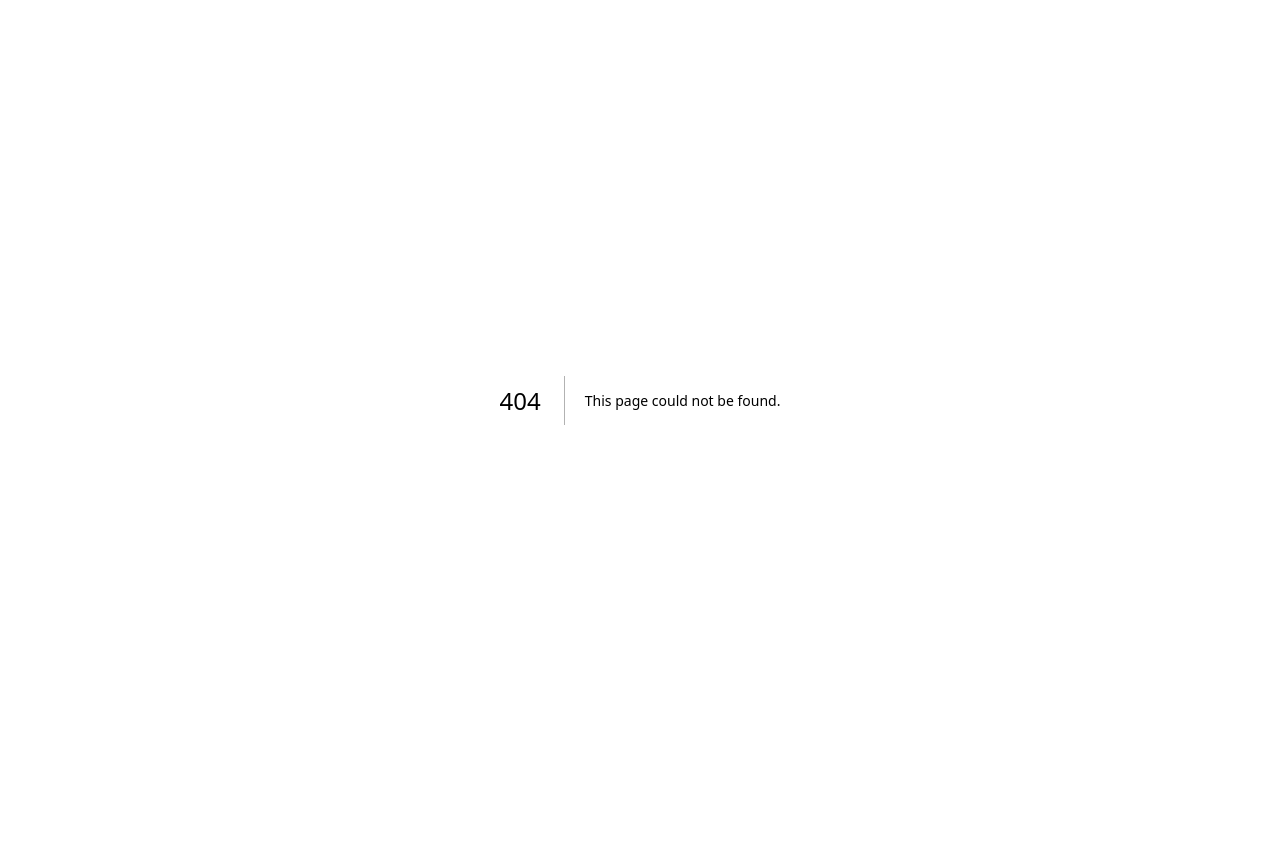
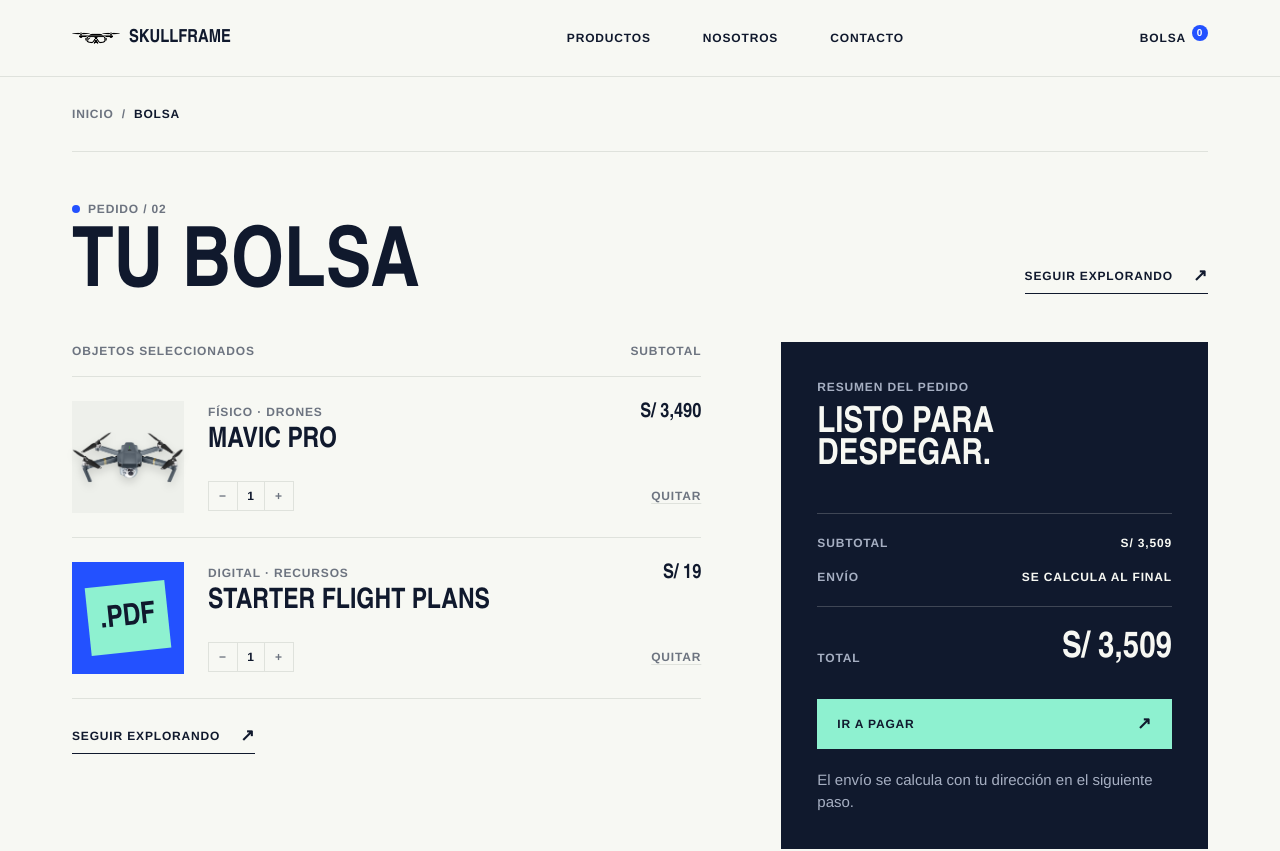
Before and after one commit to cjosue15/skullframe-strapi, a Next.js app: page /carrito in a window 1280 px wide. Before the commit this address had no page. Shown: the top 851 px of the page. Before the commit the page ends 800 px from the top, so only its background shows below. Built offline with nearby package versions, Linux system fonts and the light colour scheme.

Commit message:
feat: implement cart page and cart preview component

```diff
--- /dev/null
+++ b/app/(site)/carrito/page.tsx
@@ -0,0 +1,5 @@
+import { CartPage } from '../../components/cart-page';
+
+export default function Cart() {
+  return <CartPage />;
+}
--- /dev/null
+++ b/app/components/cart-page.tsx
@@ -0,0 +1,127 @@
+import Image from 'next/image';
+import Link from 'next/link';
+import { products } from '../data/products';
+import { Container } from './container';
+import { Arrow, display, label, textLink } from './ui';
+
+const cartItems = [
+  { product: products[0], quantity: 1 },
+  { product: products[2], quantity: 1 },
+];
+
+function CartPreview({ itemIndex }: { itemIndex: number }) {
+  const product = cartItems[itemIndex].product;
+
+  if (product.image) {
+    return (
+      <div className='flex aspect-square w-28 shrink-0 items-center justify-center bg-card-drone max-md:w-24'>
+        <Image
+          className='w-full drop-shadow-lg'
+          src={product.image}
+          alt={product.imageAlt ?? product.name}
+          width={240}
+          height={160}
+        />
+      </div>
+    );
+  }
+
+  return (
+    <div className='flex aspect-square w-28 shrink-0 items-center justify-center bg-blue max-md:w-24' aria-hidden='true'>
+      <span className={display + ' -rotate-6 bg-aqua px-3 py-4 text-3xl text-ink'}>.PDF</span>
+    </div>
+  );
+}
+
+export function CartPage() {
+  return (
+    <main className='bg-paper pb-20 md:pb-32'>
+      <Container>
+        <nav className={label + ' flex gap-2 py-7 text-micro text-muted'} aria-label='Ruta de navegación'>
+          <Link className='hover:text-blue' href='/'>INICIO</Link>
+          <span>/</span>
+          <span className='text-ink'>BOLSA</span>
+        </nav>
+
+        <div className='border-t border-line pt-9 md:pt-12'>
+          <div className='flex items-end justify-between gap-6 max-md:items-start'>
+            <div>
+              <p className={label + ' flex items-center gap-2 text-micro text-muted'}>
+                <i className='block size-2 rounded-full bg-blue' /> PEDIDO / 02
+              </p>
+              <h1 className={display + ' mt-5 text-section leading-display'}>Tu bolsa</h1>
+            </div>
+            <Link className={textLink + ' mb-1 shrink-0 max-md:hidden'} href='/tienda'>
+              SEGUIR EXPLORANDO <Arrow />
+            </Link>
+          </div>
+
+          <div className='mt-11 grid items-start gap-14 lg:grid-cols-12 lg:gap-20'>
+            <section className='lg:col-span-7' aria-labelledby='cart-items-title'>
+              <h2 className={label + ' flex justify-between border-b border-line pb-4 text-micro text-muted'} id='cart-items-title'>
+                <span>OBJETOS SELECCIONADOS</span>
+                <span>SUBTOTAL</span>
+              </h2>
+              <ul>
+                {cartItems.map(({ product, quantity }, index) => (
+                  <li className='flex gap-6 border-b border-line py-6 max-md:gap-4' key={product.slug}>
+                    <CartPreview itemIndex={index} />
+                    <div className='flex min-w-0 flex-1 flex-col justify-between py-0.5'>
+                      <div className='flex items-start justify-between gap-5'>
+                        <div>
+                          <p className={label + ' text-micro text-muted'}>{product.kind} · {product.category}</p>
+                          <Link className={display + ' mt-2 block text-product leading-product hover:text-blue'} href={'/tienda/' + product.slug}>
+                            {product.name}
+                          </Link>
+                        </div>
+                        <strong className={display + ' shrink-0 text-xl leading-none'}>{product.price}</strong>
+                      </div>
+                      <div className='mt-5 flex items-center justify-between gap-4'>
+                        <div className={label + ' inline-flex items-center border border-line text-micro'} aria-label={'Cantidad de ' + product.name}>
+                          <button className='flex size-7 cursor-pointer items-center justify-center text-muted transition-colors hover:bg-soft-blue hover:text-ink' type='button' aria-label={'Reducir cantidad de ' + product.name}>−</button>
+                          <span className='grid size-7 place-content-center border-x border-line'>{quantity}</span>
+                          <button className='flex size-7 cursor-pointer items-center justify-center text-muted transition-colors hover:bg-soft-blue hover:text-ink' type='button' aria-label={'Aumentar cantidad de ' + product.name}>+</button>
+                        </div>
+                        <button className={label + ' cursor-pointer text-micro text-muted underline decoration-line underline-offset-3 transition-colors hover:text-blue'} type='button'>
+                          QUITAR
+                        </button>
+                      </div>
+                    </div>
+                  </li>
+                ))}
+              </ul>
+              <Link className={textLink + ' mt-7 max-md:inline-flex'} href='/tienda'>
+                SEGUIR EXPLORANDO <Arrow />
+              </Link>
+            </section>
+
+            <aside className='bg-ink p-7 text-paper lg:col-span-5 lg:sticky lg:top-25 md:p-9' aria-labelledby='summary-title'>
+              <p className={label + ' text-micro text-muted-on-dark'}>RESUMEN DEL PEDIDO</p>
+              <h2 className={display + ' mt-3 text-4xl leading-product'} id='summary-title'>Listo para<br />despegar.</h2>
+              <dl className={label + ' mt-10 space-y-4 border-y border-paper/20 py-5 text-micro'}>
+                <div className='flex justify-between gap-6'>
+                  <dt className='text-muted-on-dark'>SUBTOTAL</dt>
+                  <dd>S/ 3,509</dd>
+                </div>
+                <div className='flex justify-between gap-6'>
+                  <dt className='text-muted-on-dark'>ENVÍO</dt>
+                  <dd>SE CALCULA AL FINAL</dd>
+                </div>
+              </dl>
+              <div className='mt-6 flex items-end justify-between gap-5'>
+                <span className={label + ' text-micro text-muted-on-dark'}>TOTAL</span>
+                <strong className={display + ' text-4xl leading-none'}>S/ 3,509</strong>
+              </div>
+              <button className={label + ' mt-8 flex w-full cursor-pointer items-center justify-between bg-aqua px-5 py-4 text-ink transition duration-200 hover:bg-paper'} type='button'>
+                IR A PAGAR <Arrow />
+              </button>
+              <p className='mt-5 text-caption leading-copy text-muted-on-dark'>
+                El envío se calcula con tu dirección en el siguiente paso.
+              </p>
+            </aside>
+          </div>
+        </div>
+      </Container>
+    </main>
+  );
+}
--- a/app/globals.css
+++ b/app/globals.css
@@ -1,4 +1,16 @@
 @import 'tailwindcss';
+
+html,
+body {
+  scroll-behavior: smooth;
+}
+
+@media (prefers-reduced-motion: reduce) {
+  html,
+  body {
+    scroll-behavior: auto;
+  }
+}
 
 @theme {
   --color-ink: #10192d;
```
